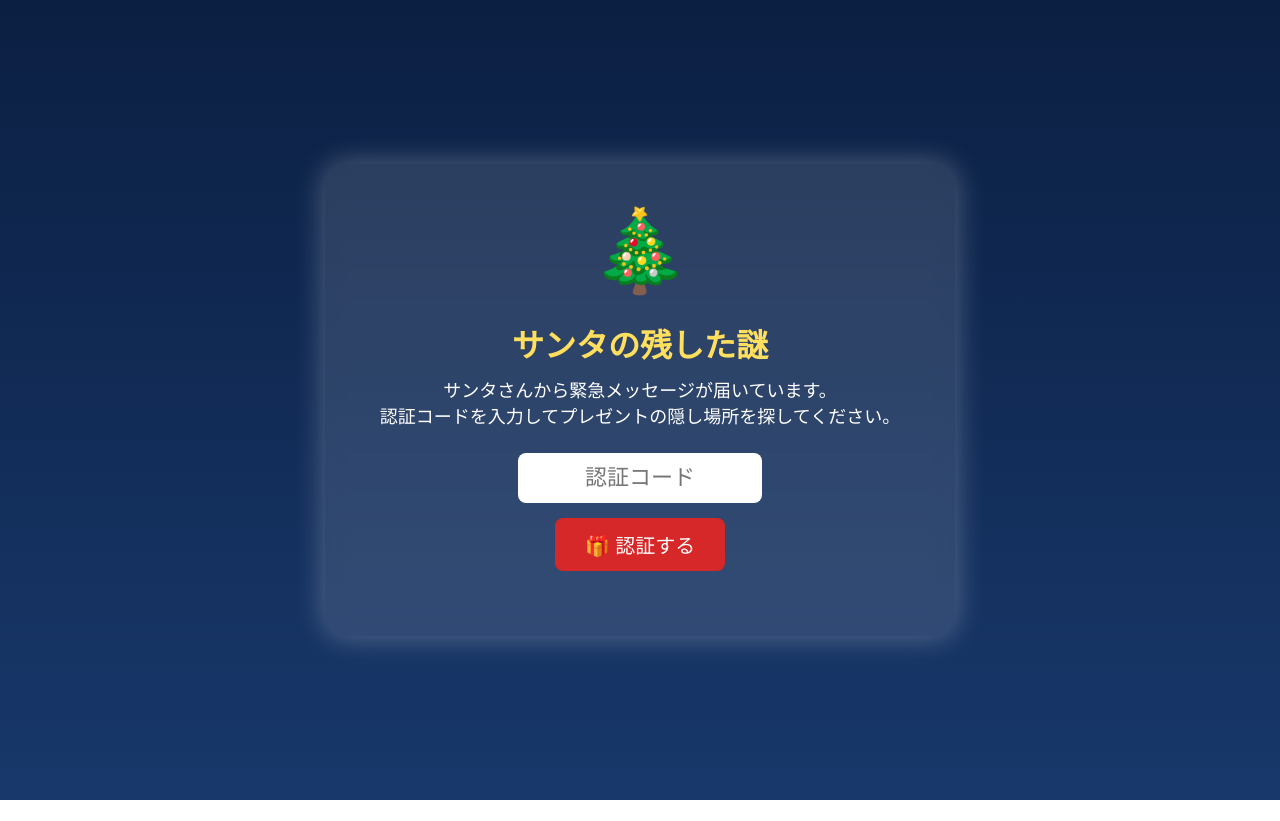
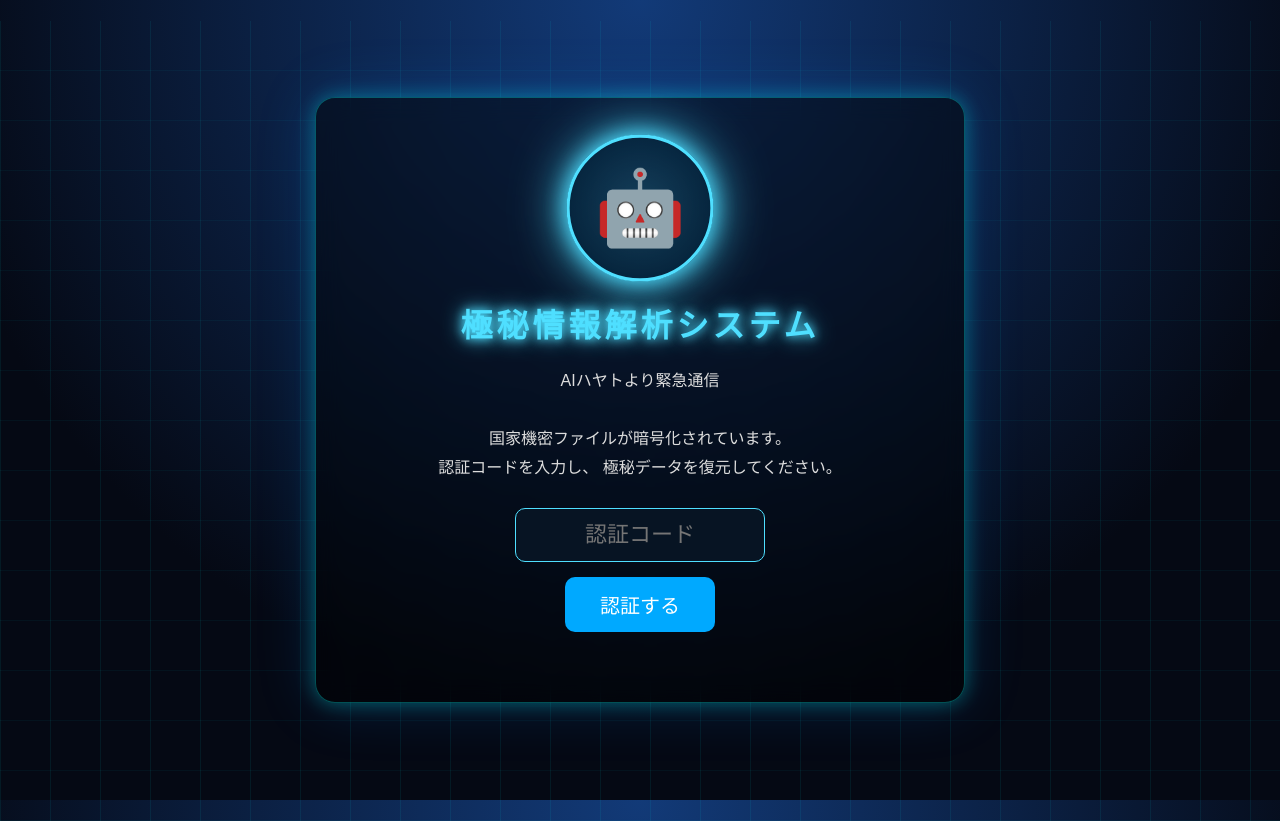
Before and after one commit to Suzukawa0428/escape-game, a plain HTML site: page index.html in a window 1280 px wide. Before the commit the page ends 800 px from the top, so only its background shows below. Drawn offline with Linux system fonts and the light colour scheme.

Commit message:
Update title and enhance styling in index.html

```diff
--- a/index.html
+++ b/index.html
@@ -3,81 +3,282 @@
 
 <head>
 <meta charset="UTF-8">
-<title>サンタの残した謎</title>
+<title>極秘情報解析システム</title>
 
 <style>
+
+*{
+box-sizing:border-box;
+}
 
 body{
 margin:0;
 min-height:100vh;
-background:linear-gradient(180deg,#0b1f42,#18386b);
+
+background:
+radial-gradient(circle at top,#123a78,#050914 70%);
+
 font-family:"Yu Gothic",sans-serif;
+
 display:flex;
 justify-content:center;
 align-items:center;
+
+overflow:hidden;
 color:white;
 }
 
-.card{
-background:rgba(255,255,255,0.12);
-backdrop-filter:blur(8px);
-padding:40px;
-border-radius:20px;
-width:550px;
-max-width:90%;
-text-align:center;
-box-shadow:0 0 30px rgba(255,255,255,0.3);
+/* 電脳グリッド */
+
+body::before{
+
+content:"";
+
+position:absolute;
+
+top:0;
+left:0;
+
+width:100%;
+height:100%;
+
+background:
+
+repeating-linear-gradient(
+90deg,
+rgba(0,255,255,0.07) 0px,
+rgba(0,255,255,0.07) 1px,
+transparent 1px,
+transparent 50px
+),
+
+repeating-linear-gradient(
+0deg,
+rgba(0,255,255,0.05) 0px,
+rgba(0,255,255,0.05) 1px,
+transparent 1px,
+transparent 50px
+);
+
+animation:gridMove 12s linear infinite;
+
+pointer-events:none;
 }
 
-.tree{
-font-size:80px;
-margin-bottom:10px;
+@keyframes gridMove{
+
+0%{
+transform:translateY(0px);
+}
+
+100%{
+transform:translateY(50px);
+}
+
+}
+
+.card{
+
+position:relative;
+z-index:5;
+
+width:650px;
+max-width:92%;
+
+padding:40px;
+
+background:rgba(0,0,0,0.45);
+
+backdrop-filter:blur(12px);
+
+border:1px solid rgba(0,255,255,0.3);
+
+border-radius:20px;
+
+text-align:center;
+
+box-shadow:
+0 0 20px #00ffff55,
+0 0 60px #0088ff33;
+
+}
+
+/* AIハヤト代替ホログラム */
+
+.ai{
+
+width:140px;
+height:140px;
+
+margin:auto;
+
+border-radius:50%;
+
+border:3px solid #4fdfff;
+
+display:flex;
+justify-content:center;
+align-items:center;
+
+font-size:70px;
+
+background:
+radial-gradient(circle,#4fdfff33,#001b33);
+
+box-shadow:
+0 0 20px #4fdfff,
+0 0 50px #4fdfff;
+
+animation:pulse 2s infinite;
+}
+
+@keyframes pulse{
+
+0%{
+transform:scale(1);
+opacity:.8;
+}
+
+50%{
+transform:scale(1.05);
+opacity:1;
+}
+
+100%{
+transform:scale(1);
+opacity:.8;
+}
+
 }
 
 h1{
-color:#ffdf5d;
-margin-bottom:10px;
+
+color:#4fdfff;
+
+letter-spacing:4px;
+
+text-shadow:
+0 0 10px #4fdfff,
+0 0 20px #4fdfff;
+
 }
 
 .subtitle{
-font-size:18px;
+
+line-height:1.8;
+color:#ddd;
+
 margin-bottom:25px;
+
 }
 
 input{
+
+width:250px;
+
+padding:13px;
+
 font-size:22px;
-padding:12px;
-width:220px;
-border-radius:8px;
-border:none;
+
 text-align:center;
+
+background:#071423;
+
+border:1px solid #4fdfff;
+
+color:white;
+
+border-radius:10px;
+
 }
 
 button{
+
 margin-top:15px;
-padding:12px 30px;
+
+padding:13px 35px;
+
 font-size:20px;
-background:#d62828;
+
+border:none;
+
+border-radius:10px;
+
+background:#00a9ff;
+
 color:white;
-border:none;
-border-radius:8px;
+
 cursor:pointer;
+
+transition:.3s;
+
 }
 
 button:hover{
-background:#b71c1c;
+
+transform:scale(1.05);
+
+box-shadow:0 0 20px #00ccff;
+
 }
 
 #message{
-margin-top:25px;
+
+margin-top:30px;
+
 font-size:22px;
+
 line-height:1.8;
+
 }
 
 .progress{
-margin-top:20px;
-font-size:20px;
+
 color:#90ee90;
+
+font-size:22px;
+
+}
+
+.keyword{
+
+font-size:90px;
+
+font-weight:bold;
+
+color:#ffd700;
+
+text-shadow:
+0 0 20px #ffd700,
+0 0 40px #ffd700,
+0 0 60px #ffd700;
+
+animation:flash 1s infinite alternate;
+
+}
+
+@keyframes flash{
+
+from{
+opacity:.5;
+}
+
+to{
+opacity:1;
+}
+
+}
+
+.access{
+
+font-size:26px;
+
+color:#00ff88;
+
+font-weight:bold;
+
+margin-bottom:20px;
+
 }
 
 </style>
@@ -88,14 +289,24 @@ color:#90ee90;
 
 <div class="card">
 
-<div class="tree">🎄</div>
+<div class="ai">
+🤖
+</div>
 
-<h1>サンタの残した謎</h1>
+<h1>極秘情報解析システム</h1>
 
 <div class="subtitle">
 
-サンタさんから緊急メッセージが届いています。<br>
-認証コードを入力してプレゼントの隠し場所を探してください。
+AIハヤトより緊急通信
+
+<br><br>
+
+国家機密ファイルが暗号化されています。
+
+<br>
+
+認証コードを入力し、
+極秘データを復元してください。
 
 </div>
 
@@ -106,7 +317,7 @@ placeholder="認証コード">
 <br>
 
 <button onclick="checkPassword()">
-🎁 認証する
+認証する
 </button>
 
 <div id="message"></div>
@@ -115,21 +326,34 @@ placeholder="認証コード">
 
 <script>
 
+const keywordMap = {
+
+"1":"A",
+"2":"B",
+"3":"C",
+"4":"D",
+"5":"E",
+"6":"F",
+"7":"G",
+"8":"H"
+
+};
+
 function checkPassword(){
 
 const pw =
 document.getElementById("pw").value;
 
-if(pw==="3853"){
+if(keywordMap[pw]){
 
-startLoading();
+startLoading(keywordMap[pw]);
 
 }else{
 
 document.getElementById("message").innerHTML=
 `
-<div style="color:#ffaaaa">
-うおwww 違うんだが（笑）
+<div style="color:#ff6666;">
+万死に値します。
 </div>
 `;
 
@@ -137,16 +361,21 @@ document.getElementById("message").innerHTML=
 
 }
 
-function startLoading(){
+function startLoading(keyword){
 
 let p=0;
 
 document.getElementById("message").innerHTML=
+
 `
 <div class="progress">
-🎄 クリスマス情報を復元中...
+
+情報を復元中...
+
 <br><br>
+
 □□□□□□□□□□ 0%
+
 </div>
 `;
 
@@ -154,15 +383,22 @@ let timer = setInterval(function(){
 
 p += 10;
 
-let bar = "■".repeat(p/10)
-+ "□".repeat(10-p/10);
+let bar =
+"■".repeat(p/10)
++
+"□".repeat(10-p/10);
 
 document.getElementById("message").innerHTML=
+
 `
 <div class="progress">
-🎄 クリスマス情報を復元中...
+
+情報を復元中...
+
 <br><br>
+
 ${bar} ${p}%
+
 </div>
 `;
 
@@ -171,32 +407,35 @@ if(p>=100){
 clearInterval(timer);
 
 document.getElementById("message").innerHTML=
+
 `
+<div class="access">
+
+✅ ACCESS GRANTED
+
+</div>
+
 <div style="color:#90ee90">
 
-✅ 復元完了
+機密ファイルの復元に成功しました
 
 <br><br>
 
-🎅 サンタからの手紙
+ハヤトからの手紙
 
 <br><br>
 
-メリークリスマス！
+謎を見つけるための手掛かりは…
 
 <br><br>
 
-プレゼントを見つけるための
-次の手掛かりは…
-
-<br><br>
-
-⭐
-『高橋ははなくそ』
-⭐
+<div class="keyword">
+${keyword}
+</div>
 
 </div>
 `;
+
 }
 
 },250);
```
